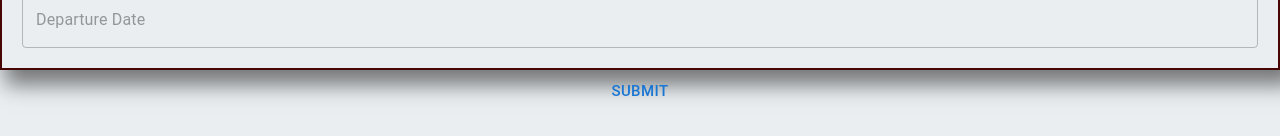
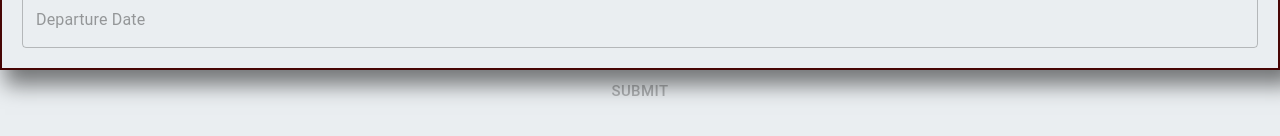
Before and after one commit to PriyankaShinde564/tours-app, a Next.js app: page /about in a window 1280 px wide. Shown: the part 434-570 px from the top of the page. Built offline with nearby package versions, Linux system fonts and the light colour scheme.

Commit message:
added tem disable functionality for submit button

```diff
--- a/src/component/Quotetion/Quotetion.tsx
+++ b/src/component/Quotetion/Quotetion.tsx
@@ -129,6 +129,7 @@ function Quotetion() {
             handleClick();
           }}
           hidden={successScreen}
+          disabled={userDetails?.name?.length <= 0 || userDetails?.departureDate?.length <= 0 || userDetails?.email?.length <= 0 || userDetails?.noOfppl?.length <= 0 || userDetails?.phNo?.length <= 0}
         >
           Submit
         </Button>
```
